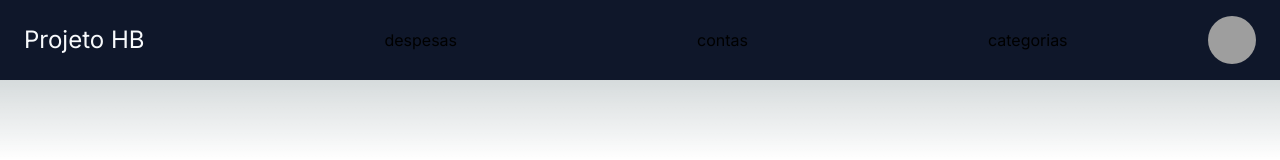
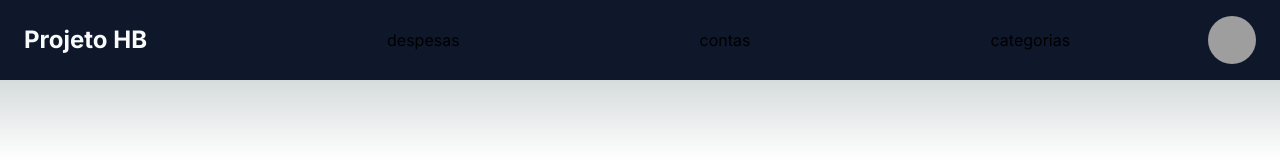
Before and after one commit to HeitorBMarini/next-hb, a Next.js app: page / in a window 1280 px wide. Shown: the top 160 px of the page. Built offline with nearby package versions, Linux system fonts and the light colour scheme; grey boxes are pictures that could not be loaded.

Commit message:
Atualizando font da H1 na Navbar

```diff
--- a/src/app/components/NavBar.jsx
+++ b/src/app/components/NavBar.jsx
@@ -9,7 +9,7 @@ export default function NavBar({ active }) {
             <ul className="flex gap-60 items-center">
                 <li>
                     <Link href="/">
-                        <h1 className="text-2xl text-slate-50 text-red-400">
+                        <h1 className="text-2xl text-slate-50 text-red-400 font-bold">
                             Projeto HB
                         </h1>
                     </Link>
```
